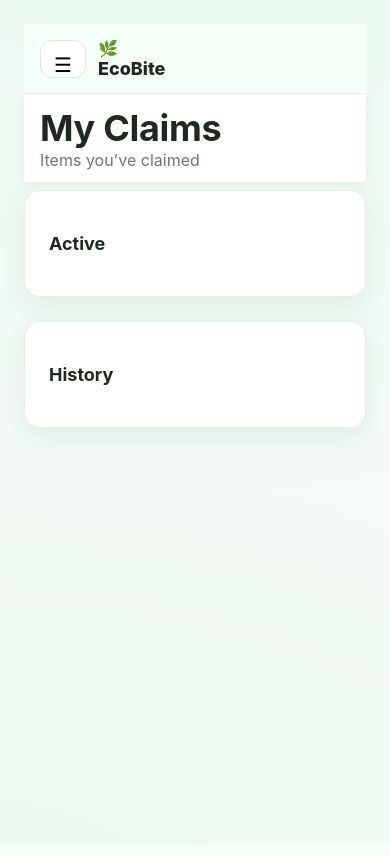
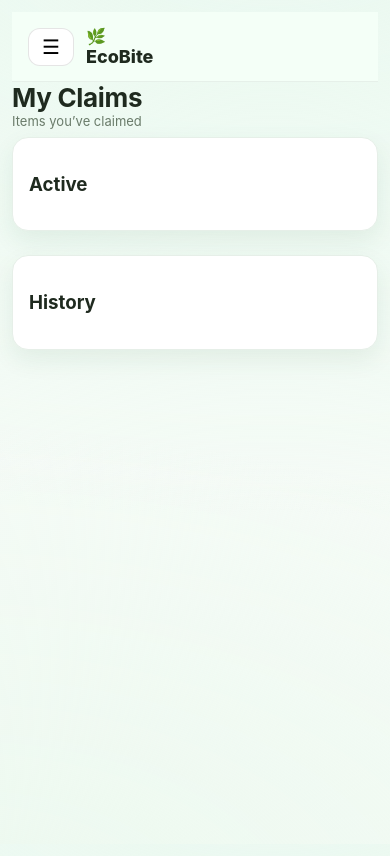
Before and after one commit to madan6969/Ecobite_main, a Flask app: page /claims in a window 390 px wide. Before the commit the page ends 437 px from the top, so only its background shows below. Run offline with Flask 3, Linux system fonts and the light colour scheme; the visitor is signed in with stand-in values (Sample User, id 1); data that the repository does not hold is empty.

Commit message:
Fix mobile layout overflow and shadow clipping

```diff
--- a/EcoBite/static/CSS/style.css
+++ b/EcoBite/static/CSS/style.css
@@ -1,3 +1,7 @@
+html, body { width: 100%; overflow-x: hidden; }
+.app, main { max-width: 100%; }
+
+
 :root {
   --bg: #f5fbf6;
   --panel: #ffffff;
@@ -1850,113 +1629,10 @@ body.landing-page {
   padding: 0;
 }
 
-.diet-popup li {
-  font-size: 13px;
-  margin: 4px 0;
-}
-
-.diet-popup input[type="checkbox"] {
-  margin-right: 6px;
-}
-
-/* =========================
-   MOBILE RESPONSIVE FIX
-   ========================= */
-
-@media (max-width: 768px) {
-
-  /* Layout container */
-  body {
-    overflow-x: hidden;
-  }
-
-  .app-layout,
-  .layout,
-  .container {
-    flex-direction: column;
-  }
-
-  /* ---------- SIDEBAR ---------- */
-  .sidebar {
-    position: fixed;
-    top: 0;
-    left: -100%;
-    width: 85%;
-    max-width: 320px;
-    height: 100vh;
-    background: #ffffff;
-    z-index: 1000;
-    transition: left 0.3s ease;
-    box-shadow: 4px 0 20px rgba(0,0,0,0.15);
-  }
-
-  .sidebar.open {
-    left: 0;
-  }
-
-  /* Dark overlay when sidebar open */
-  .sidebar-overlay {
-    position: fixed;
-    inset: 0;
-    background: rgba(0,0,0,0.4);
-    z-index: 999;
-    display: none;
-  }
-
-  .sidebar-overlay.show {
-    display: block;
-  }
-
-  /* ---------- MAIN CONTENT ---------- */
-  .main,
-  .content,
-  .page-content {
-    margin-left: 0 !important;
-    width: 100% !important;
-    padding: 16px !important;
-  }
-
-  /* ---------- TOP BAR / HEADER ---------- */
-  .topbar,
-  .header {
-    position: sticky;
-    top: 0;
-    z-index: 900;
-    background: #fff;
-    padding: 12px 16px;
-    box-shadow: 0 2px 10px rgba(0,0,0,0.05);
-  }
-
-  /* ---------- CARDS ---------- */
-  .card,
-  .stat-card,
-  .food-card,
-  .my-post-card {
-    width: 100%;
-    margin-bottom: 12px;
-  }
-
-  /* ---------- GRID FIX ---------- */
-  .grid,
-  .stats-grid {
-    grid-template-columns: 1fr !important;
-    gap: 12px;
-  }
-
-  /* ---------- BUTTONS ---------- */
-  .btn,
-  button {
-    width: 100%;
-    padding: 12px;
-    font-size: 15px;
-  }
-
-  /* ---------- TEXT ---------- */
-  h1 { font-size: 22px; }
-  h2 { font-size: 20px; }
-  h3 { font-size: 18px; }
-
-}
+.diet-popup li { font-size: 13px; margin: 4px 0; }
+
+.diet-popup input[type="checkbox"] { margin-right: 6px; }
+
 /* ---- Mobile top bar like Base44 ---- */
 .mobile-topbar {
   display: none;
@@ -2010,59 +1686,90 @@ body.landing-page {
 @media (max-width: 900px) {
   .mobile-topbar { display: flex; }
 
-  /* make the layout single-column */
-  .app { display: block; }
+  /* make layout single-column */
+  .app { display: block; padding: 12px; }
 
   /* sidebar off-canvas */
-  aside.sidebar, .sidebar {
-    position: fixed;
-    top: 0;
-    left: 0;
-    height: 100vh;
-    width: min(88vw, 320px);
-    transform: translateX(-110%);
-    transition: transform 0.25s ease;
-    z-index: 70;
-  }
-
-  body.sidebar-open aside.sidebar,
-  body.sidebar-open .sidebar {
-    transform: translateX(0);
-  }
-
-  body.sidebar-open .sidebar-overlay {
-    display: block;
-  }
-
-  /* main takes full width */
-  main { width: 100%; }
-}
-/* --- FIX: sidebar must be above main/header on mobile --- */
-@media (max-width: 900px) {
   .sidebar-wrap {
     position: fixed !important;
     top: 12px;
     left: 12px;
     height: calc(100vh - 24px);
-    z-index: 10050 !important;   /* higher than everything */
-  }
-
-  .sidebar-overlay {
-    position: fixed !important;
-    inset: 0;
-    z-index: 10040 !important;
-  }
-
-  /* If your header is sticky and has z-index, force it below sidebar */
-  main,
-  .header,
-  header {
-    position: relative;
-    z-index: 1 !important;
-  }
-
-  /* When sidebar open, prevent page from scrolling/jumping */
-  body.sidebar-open {
-    overflow: hidden;
-  }
-}
+    width: min(88vw, 320px);
+    transform: translateX(-110%);
+    transition: transform 0.25s ease;
+    z-index: 10050 !important;
+  }
+
+  body.sidebar-open .sidebar-wrap { transform: translateX(0); }
+  body.sidebar-open .sidebar-overlay { display: block; }
+
+  main { width: 100%; }
+  body.sidebar-open { overflow: hidden; }
+
+  /* keep header below sidebar */
+  main, .header, header { position: relative; z-index: 1 !important; }
+}
+
+/* =========================
+   FINAL MOBILE POLISH
+   ========================= */
+@media (max-width: 600px) {
+  .header h2 { font-size: 26px; }
+  .header p { font-size: 13px; }
+
+  .stats { grid-template-columns: 1fr; }
+
+  .grid { grid-template-columns: 1fr; }
+
+  .card {
+    grid-template-columns: 1fr;
+    gap: 10px;
+  }
+
+  .thumb { height: 160px; }
+
+  .profile-header { padding: 18px; border-radius: 18px; }
+  .ph-content { flex-direction: column; text-align: center; }
+  .btn-edit { width: 100%; margin: 10px 0 0 0; }
+  .ph-stats { grid-template-columns: 1fr 1fr; gap: 12px; }
+  .profile-grid { grid-template-columns: 1fr; }
+
+  .ach-grid { gap: 8px; }
+  .ach-item { font-size: 20px; border-radius: 10px; }
+}
+/* ===== MOBILE: stop horizontal clipping/overflow ===== */
+html, body { width: 100%; overflow-x: hidden; }
+
+@media (max-width: 900px) {
+  .app {
+    padding: 12px;     /* was 24px on desktop */
+    gap: 12px;
+  }
+
+  main {
+    width: 100%;
+    max-width: 100%;
+  }
+
+  /* big blocks were too wide on small screens */
+  .profile-header { padding: 22px; }
+  .panel { padding: 16px; }
+
+  /* safety: nothing should exceed screen width */
+  .panel, .profile-header, .hero, .card, .stat, .my-post-card {
+    max-width: 100%;
+  }
+
+  /* IMPORTANT: if you have any 100vw somewhere, neutralize it */
+  [style*="100vw"], .w-100vw {
+    width: 100% !important;
+  }
+}
+/* ✅ Mobile: prevent shadow clipping on edges */
+@media (max-width: 900px) {
+  html, body { overflow-x: visible; }     /* don't clip shadows */
+
+  body { padding: 12px; }                /* give breathing room for shadows */
+  .app { padding: 0; }                   /* avoid double padding */
+}
```
Also changed, not shown: other parts of EcoBite/static/CSS/style.css (+108 -333 lines). Lines whose indentation alone changed are shown as unchanged.
